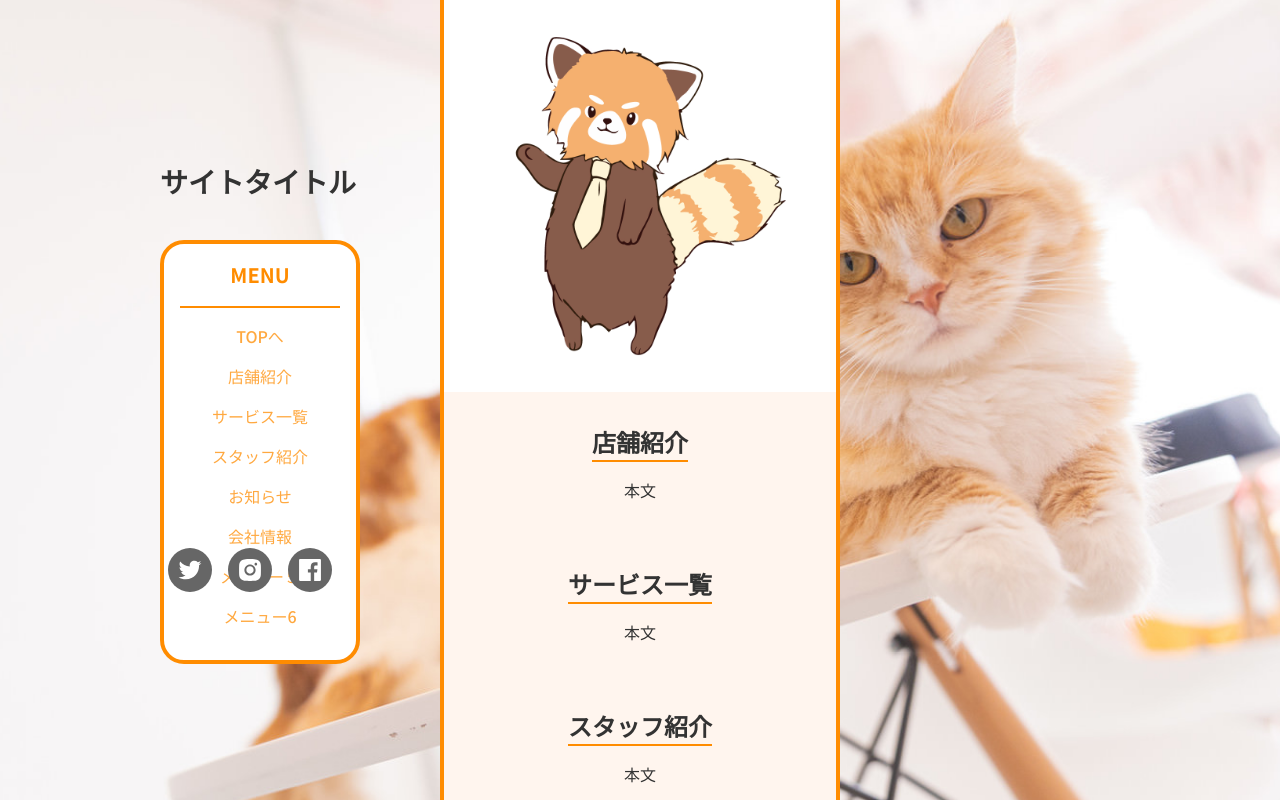
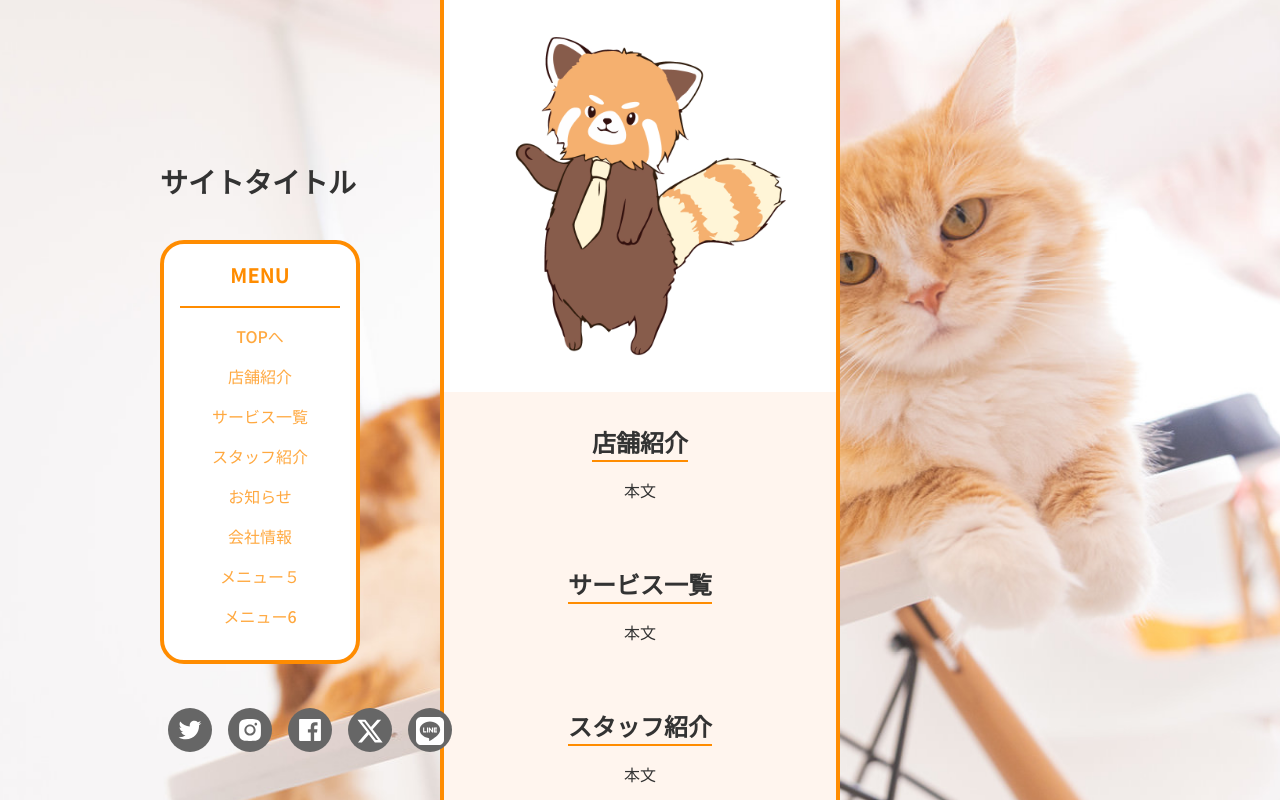
Before and after one commit to ito-futa/JunkPrototypes, a Next.js app: page / in a window 1280 px wide. Shown: the top 800 px of the page. Built offline with nearby package versions, Linux system fonts and the light colour scheme.

Commit message:
LINEとXのアイコンを追加し、サイズ調整CSS追加

```diff
--- a/package.json
+++ b/package.json
@@ -10,6 +10,7 @@
   },
   "dependencies": {
     "@fortawesome/fontawesome-svg-core": "^6.4.2",
+    "@fortawesome/free-brands-svg-icons": "^6.4.2",
     "@fortawesome/free-regular-svg-icons": "^6.4.2",
     "@fortawesome/free-solid-svg-icons": "^6.4.2",
     "@fortawesome/react-fontawesome": "^0.2.0",
--- a/pages/index.jsx
+++ b/pages/index.jsx
@@ -4,6 +4,8 @@ import Image from 'next/image'
 import Link from 'next/link';
 import styled from 'styled-components';
 import { AiOutlineTwitter, AiFillInstagram, AiFillFacebook } from "react-icons/ai";
+import { FontAwesomeIcon } from '@fortawesome/react-fontawesome';
+import { faXTwitter, faLine } from '@fortawesome/free-brands-svg-icons';
 
 export default function Home() {
 
@@ -146,6 +148,8 @@ export default function Home() {
               <a href="https://twitter.com/"><AiOutlineTwitter /></a>
               <a href="https://www.instagram.com/"><AiFillInstagram /></a>
               <a href="https://www.facebook.com/"><AiFillFacebook /></a>
+              <a href="https://twitter.com/" className="snsIconAdjustment"><FontAwesomeIcon icon={faXTwitter} /></a>
+              <a href="https://line.me/ja/" className="snsIconAdjustment"><FontAwesomeIcon icon={faLine} /></a>
             </div>
           </footer>
 
--- a/styles/globals.css
+++ b/styles/globals.css
@@ -217,10 +217,10 @@ main {
 
 footer {
   background: var(--background-primary);
+
+  && p {
+    padding-bottom: 16px;
   }
-
-footer p {
-  padding-bottom: 16px;
 }
 
 .copyright {
@@ -253,7 +253,7 @@ footer p {
   .socialLinkIcon {
     position: fixed;
     left: 160px;
-    bottom: 200px;
+    top: 700px;
   }
 }
 
@@ -262,10 +262,8 @@ footer p {
 .socialLinkIcon {
   display: flex;
   font-size: 28px;
-  justify-content: center;
-}
 
-.socialLinkIcon > * {
+  && > * {
     padding: 8px;
     margin: 8px;
     background-color: #666;
@@ -273,10 +271,20 @@ footer p {
     border-radius: 50%;
   }
 
-.socialLinkIcon > *:hover {
+  && > *:hover {
     background-color: #fff;
     color: #666;
     border-bottom: none;
+  }
+
+  && .snsIconAdjustment {
+    height: 44px;
+    width: 44px;
+    text-align: center;
+    && * {
+      padding-bottom: 8px;
+    }
+  }
 }
 
 /* ソーシャル系リンク関連---ここまで */
@@ -288,10 +296,9 @@ footer p {
   justify-items: center;
   padding: 12px;
   border-radius: 8px;
+  && iframe {
+    border-radius: 8px;
   }
-
-.googleMap iframe {
-  border-radius: 8px;
 }
 
 /* GoogleMap関連---ここまで */
@@ -301,14 +308,14 @@ footer p {
 section {
   text-align: center;
   padding: 32px;
-}
 
-section h2 {
+  && h2 {
     display: inline-block;
     font-size: 24px;
     font-weight: bold;
     margin-bottom: 16px;
     border-bottom: 2px solid var(--primary);
   }
+}
 
 /* セクション関連---ここまで */
```
Also changed, not shown: public/image/X_logo.svg (added), 1 other file (tests, documents, lock files or other folders). Lines whose indentation alone changed are shown as unchanged.
